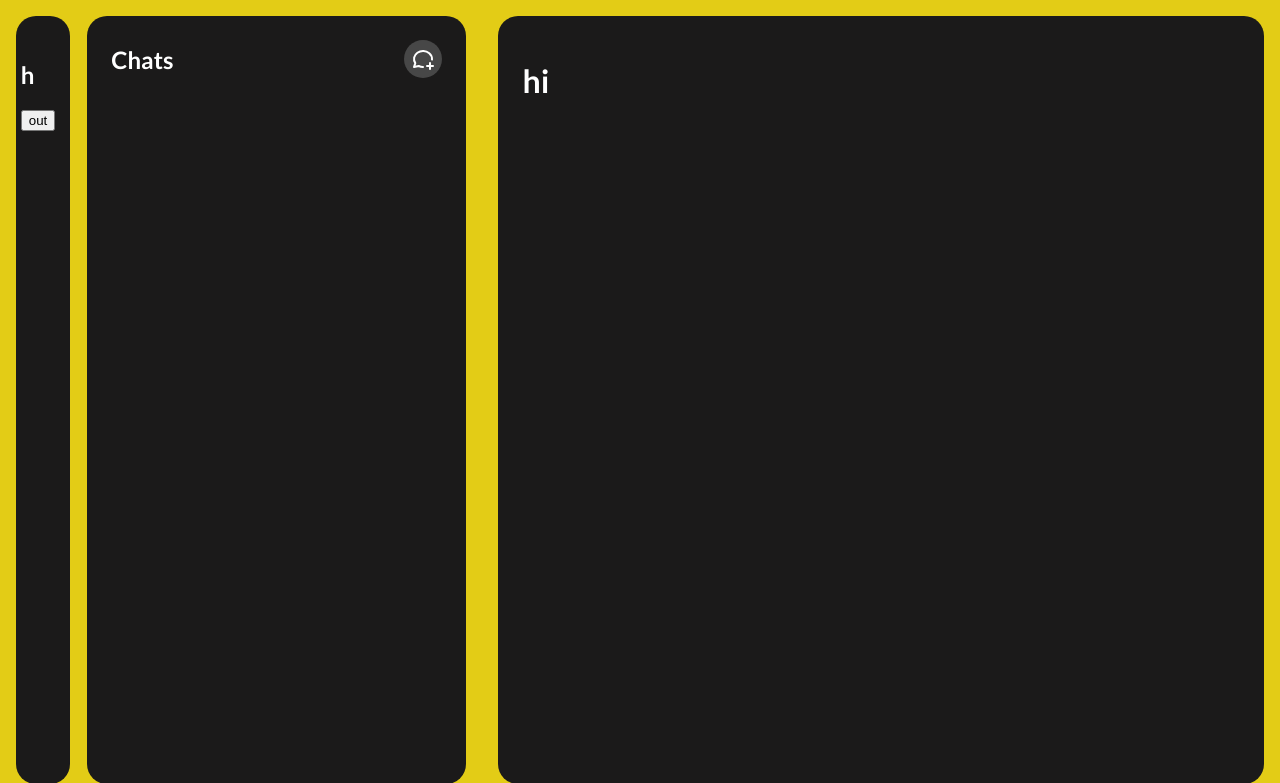
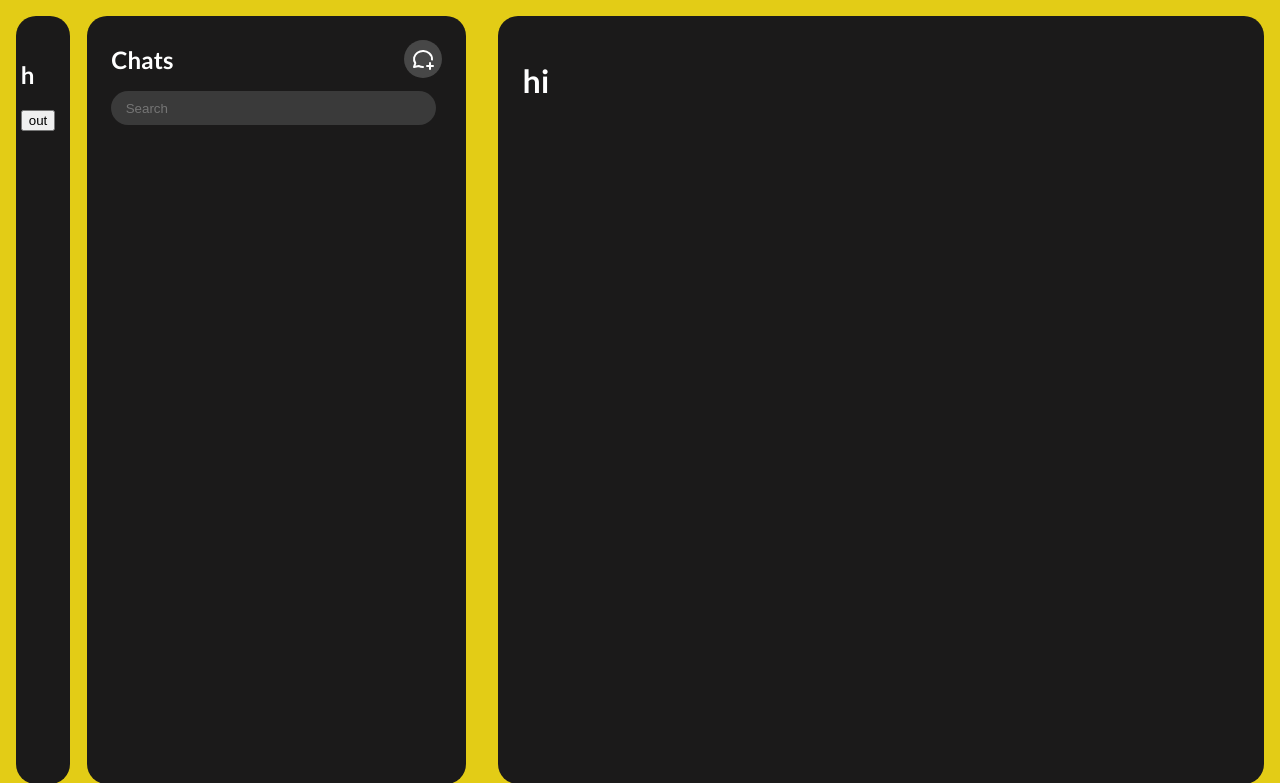
Before and after one commit to locwa/Hello, a PHP site: page /inbox.php in a window 1280 px wide. Shown: the top 783 px of the page. Run offline with PHP 8.4, Linux system fonts and the light colour scheme; the visitor is signed in with stand-in values (Sample User, id 1).

Commit message:
added and styled search bar

```diff
--- a/src/public/css/style.css
+++ b/src/public/css/style.css
@@ -133,6 +133,14 @@ body{
     align-items: center;
     border-radius: 50px;
 }
+.inbox-search{
+    width: 18.5rem;
+    padding: 0.6rem 0.9rem;
+    background-color: #3a3a3a;
+    border: none;
+    border-radius: 20px;
+    margin-top: 0.8rem;
+}
 .navbar{
     width: 4vw;
     margin-right: 0.1rem;
--- a/src/public/inbox.php
+++ b/src/public/inbox.php
@@ -48,6 +48,7 @@
                 </svg>
             </div>
         </div>
+        <input type="text" name="inbox-search" placeholder="Search" class="inbox-search">
     </div>
     <div class="message msg-contents">
         <h1>hi</h1>
```
